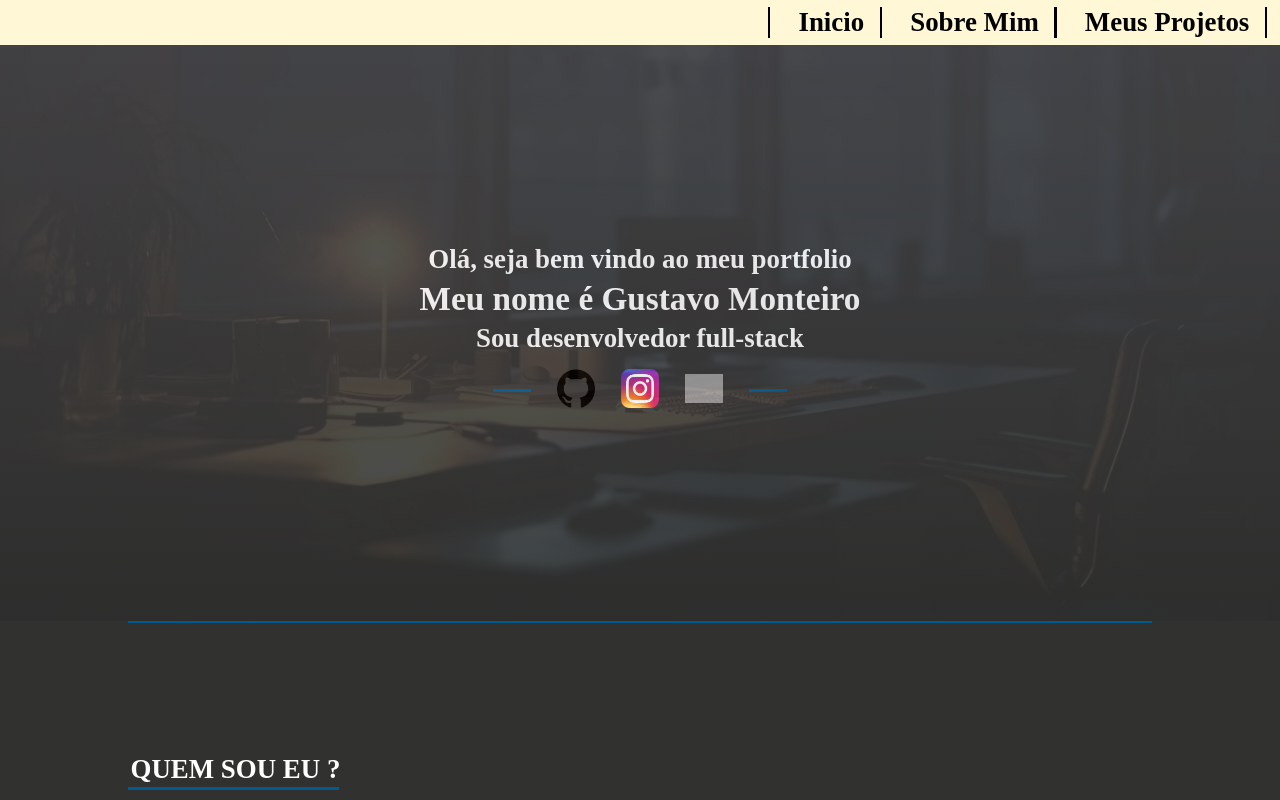
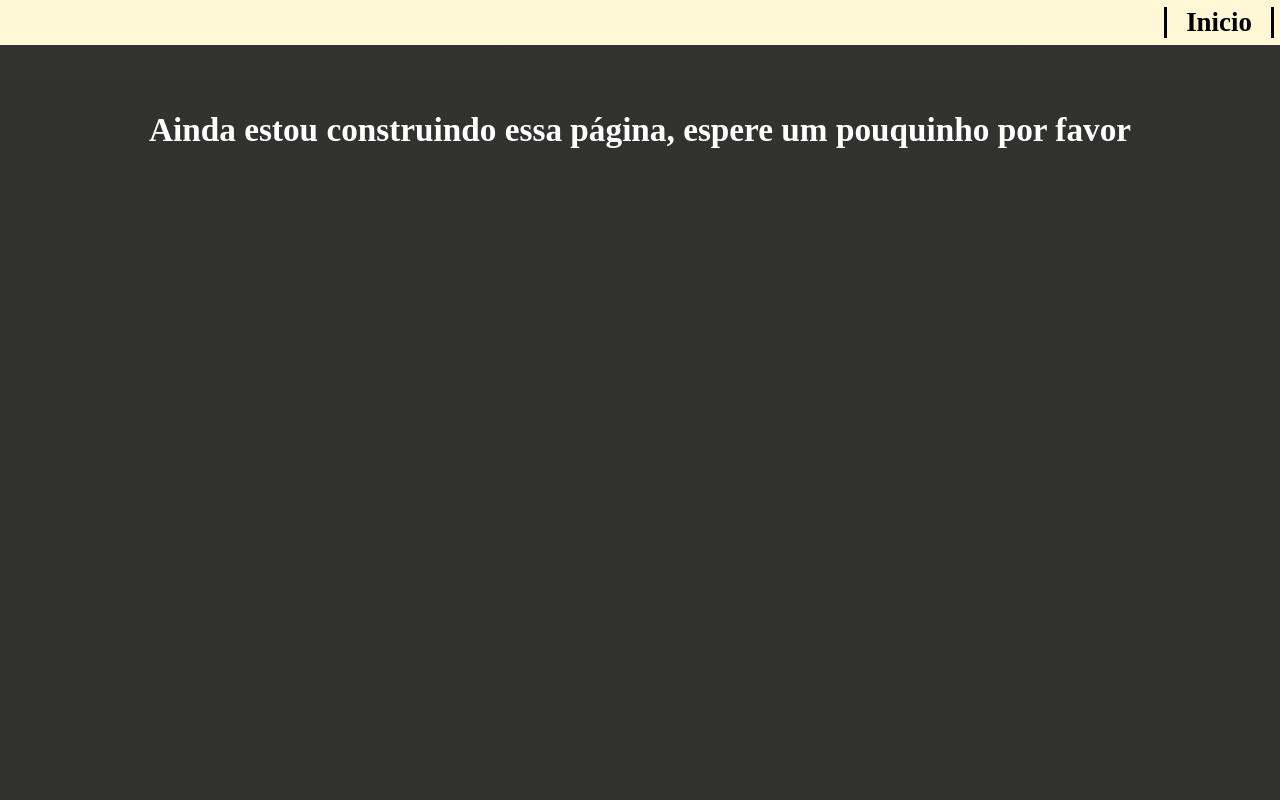
Before and after one commit to GusMonMo/Portfolio, a React (Vite) app: page /curriculo in a window 1280 px wide. Shown: the top 800 px of the page. Built offline with nearby package versions, Linux system fonts and the light colour scheme; grey boxes are pictures that could not be loaded; a web font is replaced by a local one.

Commit message:
feat: header links

```diff
--- a/package.json
+++ b/package.json
@@ -11,7 +11,8 @@
   },
   "dependencies": {
     "react": "^19.1.0",
-    "react-dom": "^19.1.0"
+    "react-dom": "^19.1.0",
+    "react-router-dom": "^7.6.2"
   },
   "devDependencies": {
     "@eslint/js": "^9.25.0",
--- a/src/Components/_button.scss
+++ b/src/Components/_button.scss
@@ -6,26 +6,45 @@
     flex-wrap: nowrap;
     justify-content: center;
     align-items: center;
-    max-width: 13vw;
+    width: 13vw;
     background-color: $backgroundStrong;
     border:0.2vw solid $secondaryColor;
     border-radius: 2vw;
     height: 4vw;
+    @media(max-width: $break-mobile){
+        width: 35vw;
+        height: 15vw;
+        border-width: 1vw;
+        border-radius: 10vw;
+
+    }
 }
 
 .separator{
 height: 3.5vw;
 width: 0.1vw;
 background-color: $secondaryColor;
+@media (max-width: $break-mobile) {
+    height: 12vw;
+    width: 1vw;
+}
 }
 
 .iconButton{
     padding: 1vw;
     width: 2vw;
+    @media (max-width: $break-mobile) {
+        width: 8vw;
+        padding: 2vw;
+    }
 }
 
 .skillName{
 color: white;
 font-size: 1vw;
 padding: 1vw;
+@media (max-width: $break-mobile) {
+        font-size: 4vw;
+        padding: 2vw;
+    }
 }
--- a/src/Components/_project.scss
+++ b/src/Components/_project.scss
@@ -7,6 +7,11 @@
     flex-wrap: wrap;
     justify-content: center;
     align-items: center;
+     @media (max-width: $break-mobile) {
+        margin-top: 10vw;
+        flex-direction: row;
+        gap: 3vw;
+    }
 }
 
 .imgCover{
@@ -17,19 +22,28 @@
     width: 25vw;
     height: 20vw;
     background-color: $backgroundWeak;
-    border-radius: 5vw;
+    border-radius: 20%;
     border-color: $primaryColor;
+    @media (max-width: $break-mobile) {
+        width: 40vw;
+        height: 35vw;
+    }
 }
 
 .projName{
     color: white;
     font-size: 3vw;
+     @media (max-width: $break-mobile) {
+        font-size: 7vw;
+    }
 }
 
 .projLink{
     color: $secondaryColor;
+}
+h4, .projLink{
     font-size: 1.5vw;
+     @media (max-width: $break-mobile) {
+        font-size: 5vw;
+    }
 }
-h4{
-    font-size: 1.5vw;
-}
--- /dev/null
+++ b/src/Pages/Curriculo.tsx
@@ -0,0 +1,20 @@
+import { Link } from "react-router-dom"
+import '../Styles/_Curriculo.scss'
+
+function Curriculo() {
+    return(
+        <>
+        <header>
+            <div className="headerSeparator"/>
+            <nav><Link to="/home"><h5>Inicio</h5></Link></nav>
+            <div className="headerSeparator"/>
+        </header>
+        <main className="curriculumBody">
+        <h1>Ainda estou construindo essa página, espere um pouquinho por favor</h1>
+            <h2></h2>
+        </main>
+        </>
+    )
+}
+
+export default Curriculo;
--- a/src/App.tsx
+++ b/src/Pages/Home.tsx
@@ -1,13 +1,14 @@
-import Button from "./Components/Button"
-// import Project from "./Components/Project"
-import CssIcon from "./Assets/CssIcon.png"
-import ExpressIcon from "./Assets/ExpressIcon.png"
-import JavascriptIcon from "./Assets/JavaScriptIcon.png"
-import MySqlIcon from "./Assets/MySqlcon.png"
-import ReactIcon from "./Assets/ReactIcon.png"
-import SassIcon from "./Assets/SassIcon.png"
-import NodeIcon from "./Assets/NodeIcon.png"
-import TypescriptIcon from "./Assets/TypeScriptIcon.png"
+import { Link } from "react-router-dom"
+import Button from "../Components/Button"
+// import Project from "../Components/Project"
+import CssIcon from "../Assets/CssIcon.png"
+import ExpressIcon from "../Assets/ExpressIcon.png"
+import JavascriptIcon from "../Assets/JavaScriptIcon.png"
+import MySqlIcon from "../Assets/MySqlcon.png"
+import ReactIcon from "../Assets/ReactIcon.png"
+import SassIcon from "../Assets/SassIcon.png"
+import NodeIcon from "../Assets/NodeIcon.png"
+import TypescriptIcon from "../Assets/TypeScriptIcon.png"
 
 function App() {
 
@@ -15,20 +16,20 @@ function App() {
     <>
       <header>
         <div className="headerSeparator"/>
-        <nav><a href="#inicio"><h4>Inicio</h4></a></nav>
+        <nav><Link to="/home"><h5>Inicio</h5></Link></nav>
         <div className="headerSeparator"/>
-        <nav><a href="#aboutMe"><h4>Sobre Mim</h4></a></nav>
+        <nav><a href="#aboutMe"><h5>Sobre Mim</h5></a></nav>
         <div className="headerSeparator"/>
-        <nav><a href="#Projects"><h4>Meus Projetos</h4></a></nav>
+        <nav><a href="#Projects"><h5>Meus Projetos</h5></a></nav>
         <div className="headerSeparator"/>
-        {/* <nav><a href="#"><h4>Currículo</h4></a></nav>
-        <div className="headerSeparator"/> */}
+        <nav><Link to="/curriculo"><h5>Curriculo</h5></Link></nav>
+        <div className="headerSeparator"/>
       </header>
       <div className="capa" id="inicio">
         <div className="background"/>
         <h2>Olá, seja bem vindo ao meu portfolio</h2>
         <h1>Meu nome é Gustavo Monteiro</h1>
-        <h3>Sou desenvolvedor full-stack</h3>
+        <h3>Sou desenvolvedor front-end</h3>
         <nav>
           <div className="barra nav"/>
           <a href="https://github.com/GusMonMo" target="_blank" rel="noopener noreferrer">
--- a/src/Styles/Main.scss
+++ b/src/Styles/Main.scss
@@ -31,19 +31,22 @@ flex-direction: row;
 align-items: center;
 justify-content:end;
 gap: 1vw;
+@media(max-width: $break-mobile){
+  display: none;
+}
 }
 
 a{
   text-decoration: none;
-
 }
 
-a > h4{
+h5{
   color: black;
   transition: transform 0.2s ease-in-out;
+  font-size: 2.1vw;
 }
 
-a > h4:hover{
+h5:hover{
   color: $primaryColor;
   transform: scale(1.1);
 }
@@ -51,7 +54,8 @@ a > h4:hover{
 height: 2.4vw;
 width: 0.2vw;
 background-color: black;
-margin-right: 1vw;
+margin-right: 0.5vw;
+margin-left: 0.5vw;
 }
 
 .capa{
@@ -66,21 +70,34 @@ margin-right: 1vw;
   z-index: 1;
   background: linear-gradient(0deg, $backgroundMedium, $backgroundWeak);
   opacity: 1;
+  @media (max-width: $break-mobile){
+    height: 75dvh;
+  }
 }
 
 h1, h2, h3, h4{
   color: white;
   font-size: 2.1vw;
   padding: 0.2vw;
+  @media (max-width: $break-mobile){
+    font-size: 5.5vw;
+    padding: 1vw;
+  }
 }
 
 h1{
   font-size: 2.6vw;
+  @media (max-width: $break-mobile){
+    font-size: 6.5vw;
+  }
 }
 
 p{
   color: white;
   font-size: 1.8vw;
+  @media(max-width: $break-mobile){
+    font-size: 5.1vw;
+  }
 }
 
 .background{
@@ -93,6 +110,13 @@ p{
   height: 70vw;
   z-index: 0;
   opacity: 0.1;
+  @media (max-width: $break-mobile){
+    background-size:245%;
+    background-position-x: 40%;
+    background-position-y: 0;
+    height: 75dvh;
+    width: 100%;
+  }
 }
 
 .capa > nav{
@@ -103,12 +127,19 @@ p{
   justify-content: center;
   align-items: center;
   gap: 2vw;
+  @media (max-width: $break-mobile) {
+   gap: 8vw;
+  }
 }
 
 .icon{
   object-fit: contain;
   width: 3vw;
   transition: transform 0.2s ease-in-out;
+   @media (max-width: $break-mobile) {
+    width: 12vw;
+    margin-top: 10vw;
+  }
 }
 
 .icon:hover{
@@ -118,10 +149,18 @@ p{
 .barra{
 height: 0.2vw;
 background-color: $primaryColor;
+@media (max-width: $break-mobile) {
+    height: 1vw;
+
+  }
 }
 
 .nav{
 width: 3vw;
+  @media (max-width: $break-mobile) {
+    width: 8vw;
+    margin-top: 10vw;
+  }
 }
 
 .central{
@@ -141,6 +180,9 @@ section{
 
 .section{
   width: 16.5vw;
+  @media(max-width: $break-mobile){
+    width: 46vw;
+  }
 }
 
 .buttonContainer{
@@ -150,6 +192,16 @@ section{
   margin-top: 2vw;
   gap: 1vw;
   flex-direction: row;
+  @media (max-width: $break-mobile) {
+    width: 90%;
+    margin-left: 5%;
+    margin-top: 10vw;
+    flex-wrap: wrap;
+    align-items: center;
+    justify-content: center;
+    gap: 8vw;
+
+  }
 }
 
 main{
@@ -161,6 +213,10 @@ main{
 
 .main{
   width: 46.7vw;
+  @media (max-width: $break-mobile) {
+    width: 80vw;
+
+  }
 }
 
 .projContainer{
@@ -170,4 +226,10 @@ main{
   justify-content: center;
   align-items: center;
   gap: 3vw;
+  margin-bottom: 5vw;
+  @media (max-width: $break-mobile) {
+    flex-direction: column;
+    gap: 5vw;
+    margin-bottom: 15vw;
+  }
 }
--- /dev/null
+++ b/src/Styles/_Curriculo.scss
@@ -0,0 +1,8 @@
+.curriculumBody{
+display: flex;
+flex-direction: column;
+position: relative;
+}
+.curriculumBody > h1{
+    align-self: center;
+}
--- a/src/Styles/_variables.scss
+++ b/src/Styles/_variables.scss
@@ -6,3 +6,7 @@ $header:#FFF7D6;
 $primaryColor:#015B8F;
 $secondaryColor: #00B2A4;
 $font-primary: 'Radley', serif;
+
+// Break-points
+$break-mobile: 768px;
+$break-tablet: 1024px;
--- a/src/main.tsx
+++ b/src/main.tsx
@@ -1,10 +1,17 @@
 import { StrictMode } from 'react'
 import { createRoot } from 'react-dom/client'
 import './Styles/Main.scss'
-import App from './App.tsx'
+import { BrowserRouter, Routes, Route } from 'react-router-dom'
+import Home from './Pages/Home'
+import Curriculo from './Pages/Curriculo'
 
 createRoot(document.getElementById('root')!).render(
   <StrictMode>
-    <App />
+    <BrowserRouter>
+      <Routes>
+      <Route path="/home" element={<Home />} />
+      <Route path="/curriculo" element={<Curriculo />} />
+    </Routes>
+    </BrowserRouter>
   </StrictMode>,
 )
--- a/vite.config.ts
+++ b/vite.config.ts
@@ -4,6 +4,7 @@ import path from 'path'
 
 export default defineConfig({
   plugins: [react()],
+  base: '/',
   resolve: {
     alias: {
       '@': path.resolve(__dirname, 'src'),
```
Also changed, not shown: 1 other file (tests, documents, lock files or other folders).
